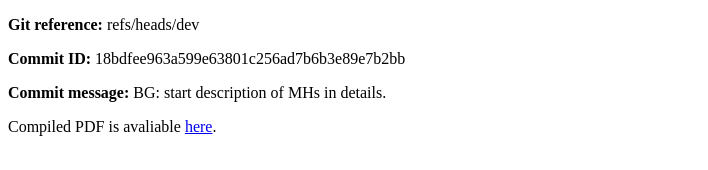
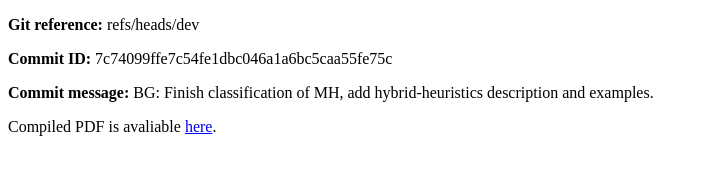
Before and after one commit to YevheniiSemendiak/tud_master_text, a plain HTML site: page index.html in a window 1280 px wide. Shown: the whole page, without its empty margins (0-708 px from the left). Drawn offline with Linux system fonts and the light colour scheme.

Commit message:
BG: Finish classification of MH, add hybrid-heuristics description and examples. 7c74099ffe7c54fe1dbc046a1a6bc5caa55fe75c

```diff
--- a/index.html
+++ b/index.html
@@ -1,7 +1,7 @@
 <!doctype html> <html> <head> <title>Diploma was compiled!</title> </head>
 <body>
     <p><strong>Git reference:</strong> refs/heads/dev</p>
-    <p><strong>Commit ID:</strong> 18bdfee963a599e63801c256ad7b6b3e89e7b2bb</p>
-    <p><strong>Commit message:</strong> BG: start description of MHs in details.</p>
+    <p><strong>Commit ID:</strong> 7c74099ffe7c54fe1dbc046a1a6bc5caa55fe75c</p>
+    <p><strong>Commit message:</strong> BG: Finish classification of MH, add hybrid-heuristics description and examples.</p>
     <p>Compiled PDF is avaliable <a href="https://github.com/YevheniiSemendiak/tud_master_text/blob/gh-pages/semendiak_thesis.pdf">here</a>.</p>
 </body></html>
```
Also changed, not shown: 1 other file.
